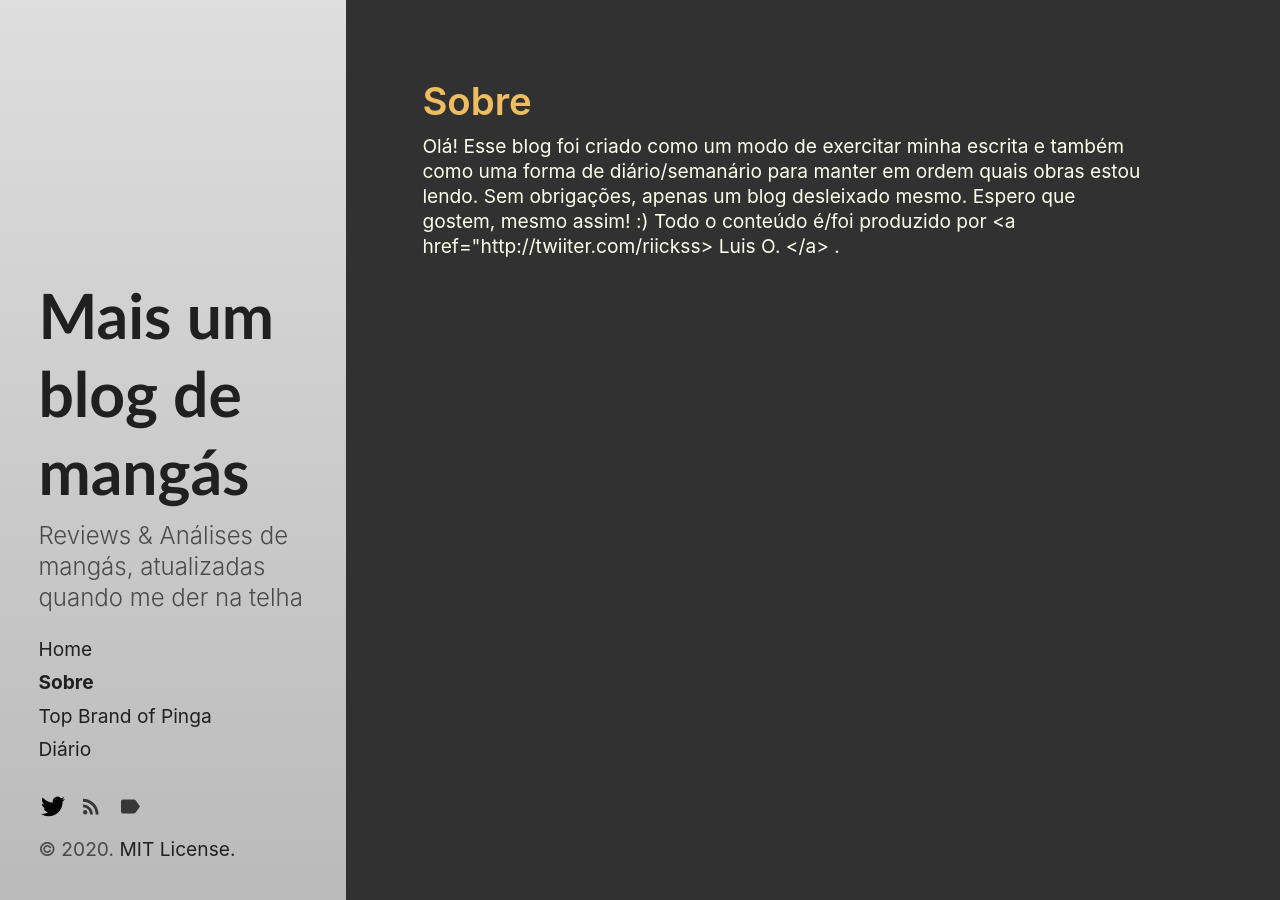
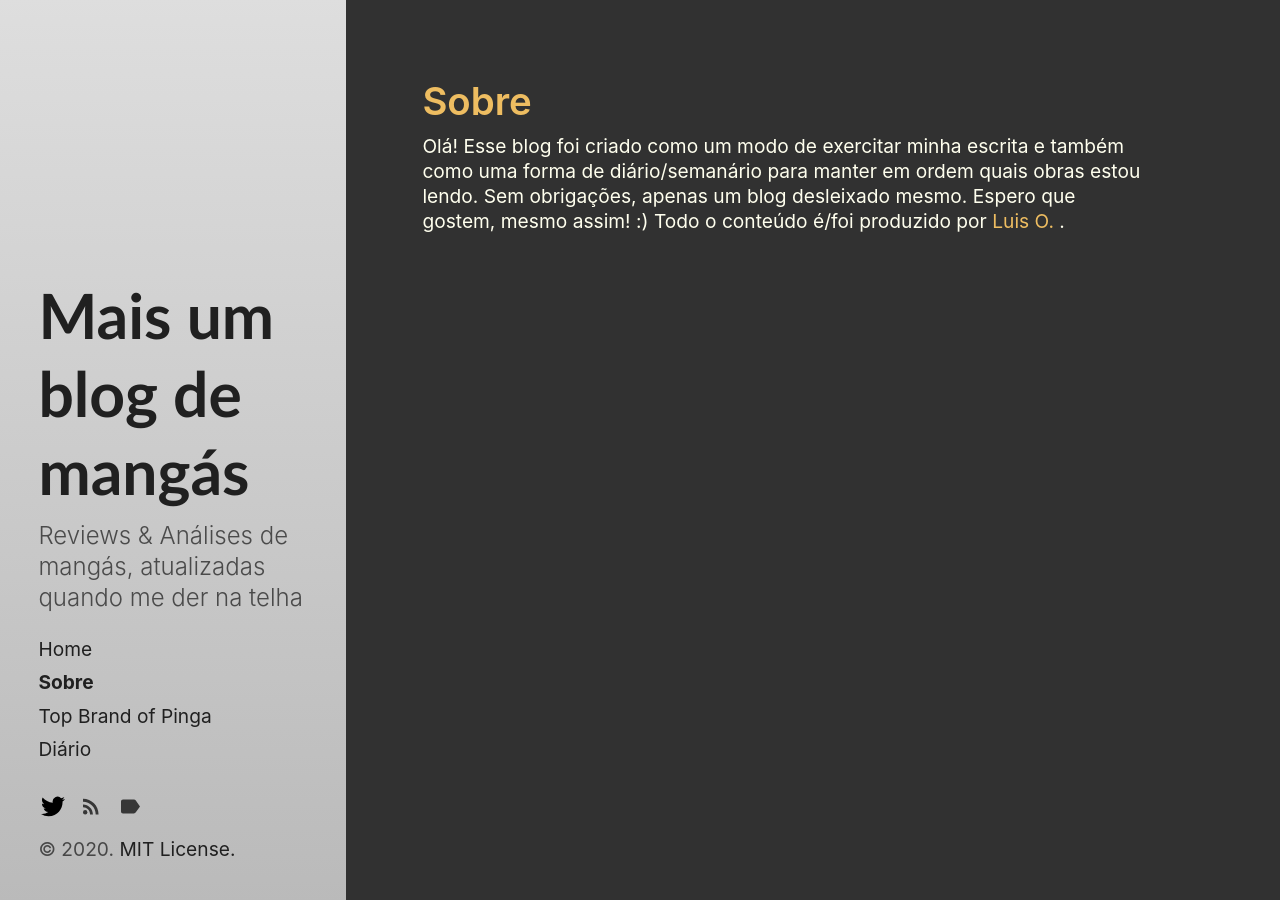
Before and after one commit to luishro/luishro.github.io, a Jekyll site: the page built from about.md, in a window 1280 px wide. Built offline with Jekyll 4.4.1, drawn with Linux system fonts in a browser that asks for light colours.

Commit message:
Update about.md

```diff
--- a/about.md
+++ b/about.md
@@ -8,5 +8,5 @@ sidebar_link: true
 <p>
   Olá!
   Esse blog foi criado como um modo de exercitar minha escrita e também como uma forma de diário/semanário para manter em ordem quais obras estou lendo. Sem obrigações, apenas um blog desleixado mesmo. Espero que gostem, mesmo assim! :)
-  Todo o conteúdo é/foi produzido por <a href="http://twiiter.com/riickss> Luis O. </a> .
+  Todo o conteúdo é/foi produzido por <a href="http://twiiter.com/riickss">Luis O.</a> .
 </p>
```
